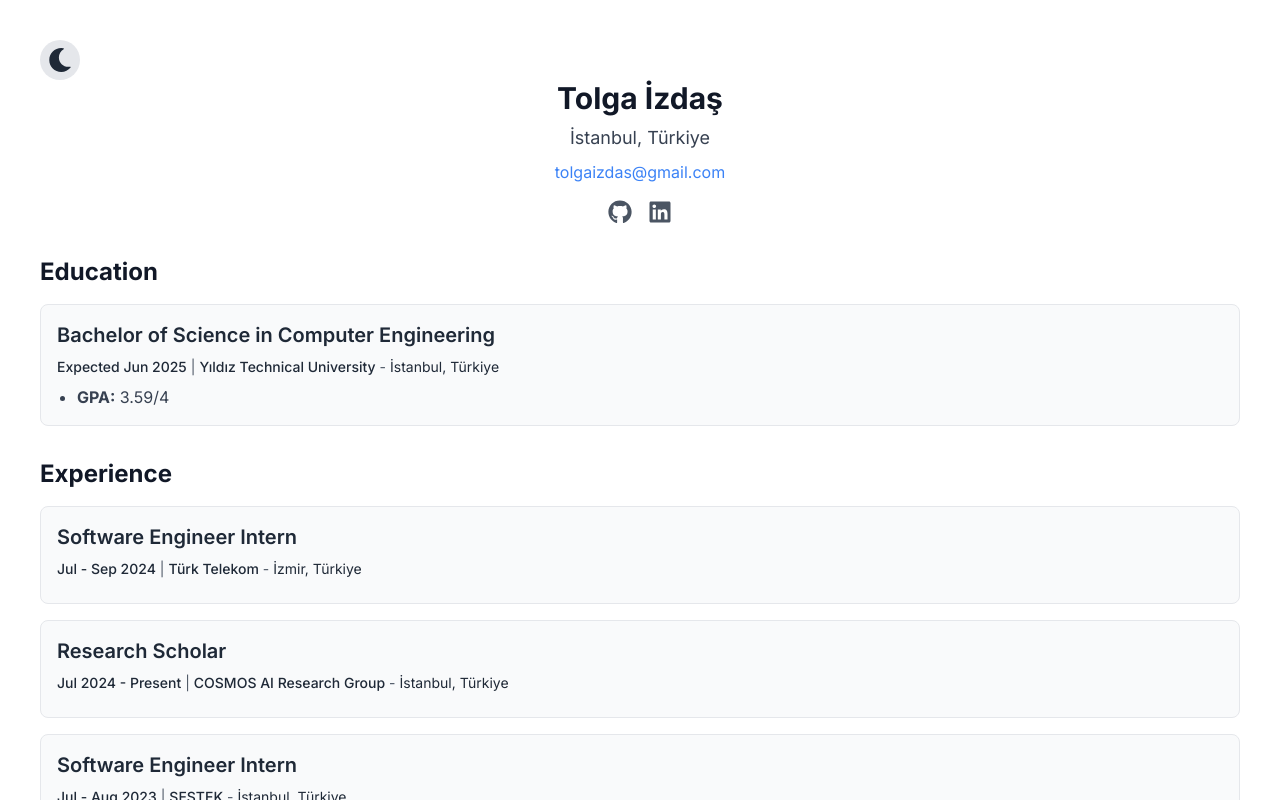
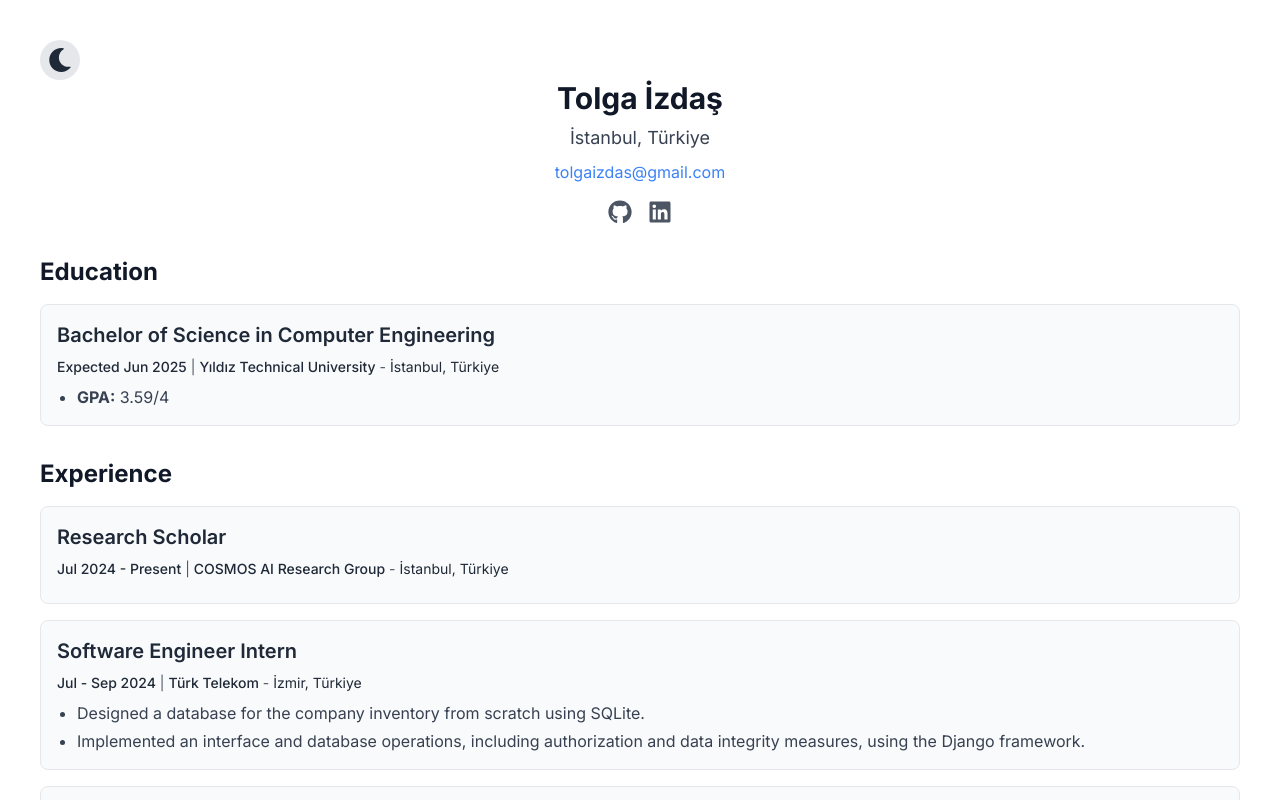
Before and after one commit to tolgaizdas/personal-website, a Next.js app: page / in a window 1280 px wide. Shown: the top 800 px of the page. Built offline with nearby package versions, Linux system fonts and the light colour scheme.

Commit message:
added description and re-ordered experiences

```diff
--- a/src/app/page.js
+++ b/src/app/page.js
@@ -30,18 +30,21 @@ export default function Home() {
     header: "Experience",
     subsections: [
       {
-        header: "Software Engineer Intern",
-        date: "Jul - Sep 2024",
-        company: "Türk Telekom",
-        location: "İzmir, Türkiye",
-        description: [],
-      },
-      {
         header: "Research Scholar",
         date: "Jul 2024 - Present",
         company: "COSMOS AI Research Group",
         location: "İstanbul, Türkiye",
         description: [],
+      },
+      {
+        header: "Software Engineer Intern",
+        date: "Jul - Sep 2024",
+        company: "Türk Telekom",
+        location: "İzmir, Türkiye",
+        description: [
+          "Designed a database for the company inventory from scratch using SQLite.",
+          "Implemented an interface and database operations, including authorization and data integrity measures, using the Django framework.",
+       ],
       },
       {
         header: "Software Engineer Intern",
```
